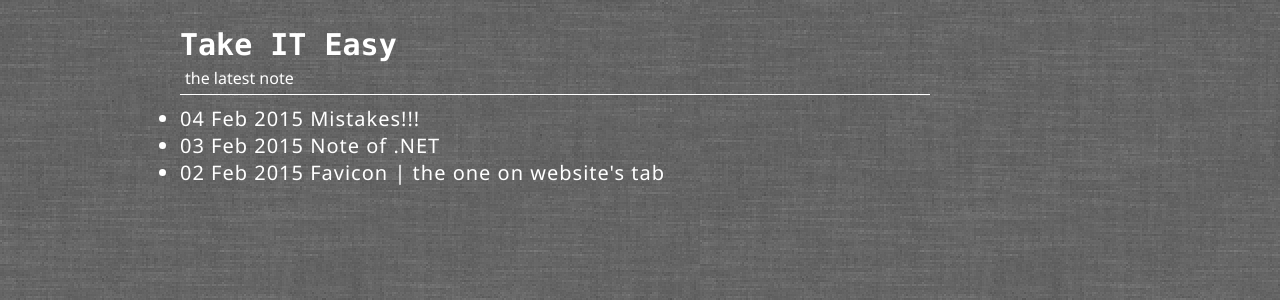
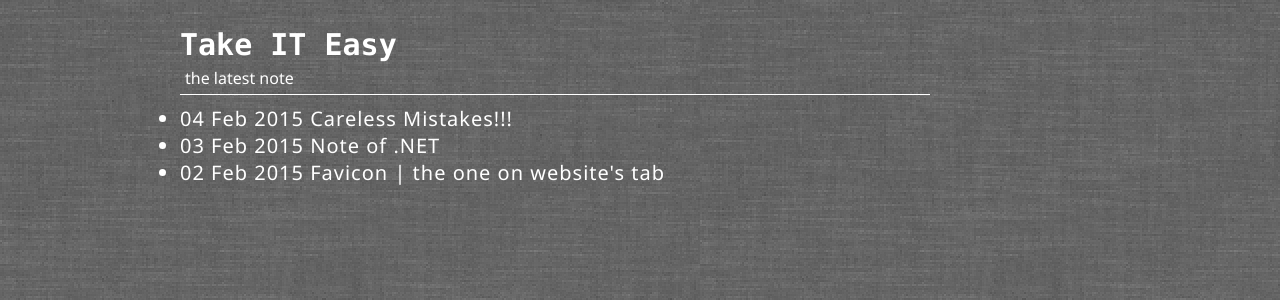
Before and after one commit to ZhipengZeng/AAA-Blog, a Jekyll site: the page built from index.html, in a window 1280 px wide. Shown: the part 506-806 px from the top of the page. Built offline with Jekyll 4.4.1, drawn with Linux system fonts in a browser that asks for light colours.

Commit message:
change title

```diff
--- a/_posts/2015-02-04-Careless-Mistakes.html
+++ b/_posts/2015-02-04-Careless-Mistakes.html
@@ -1,6 +1,6 @@
 ---
 layout: default
-title: !!!Careless Mistakes!!!
+title: Careless Mistakes!!!
 ---
 <h2>Stop making careless mistakes!!!</h2>
 <p>Tonight I spent more than half an hour on adding a random function to my blog banner images with javascript.
```
